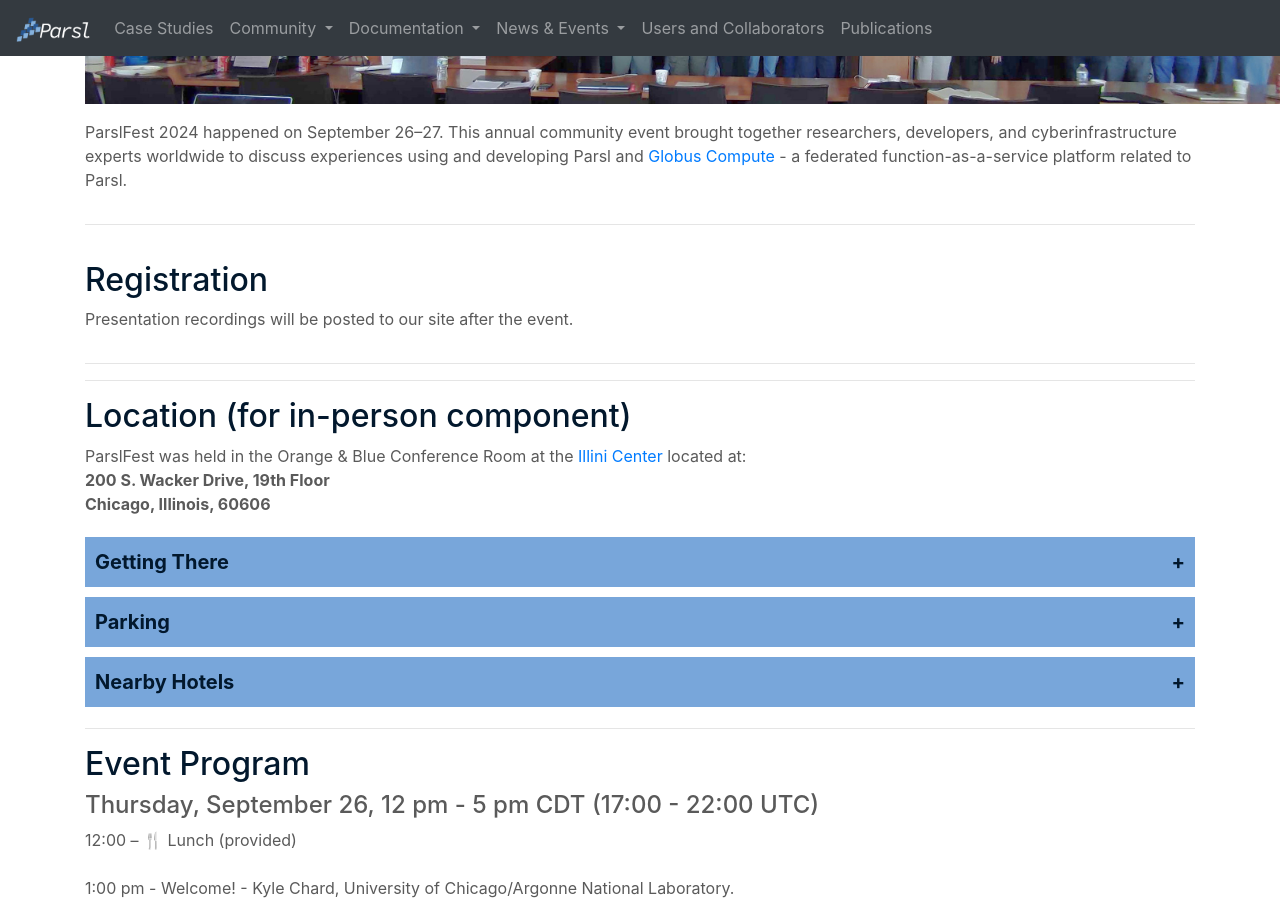
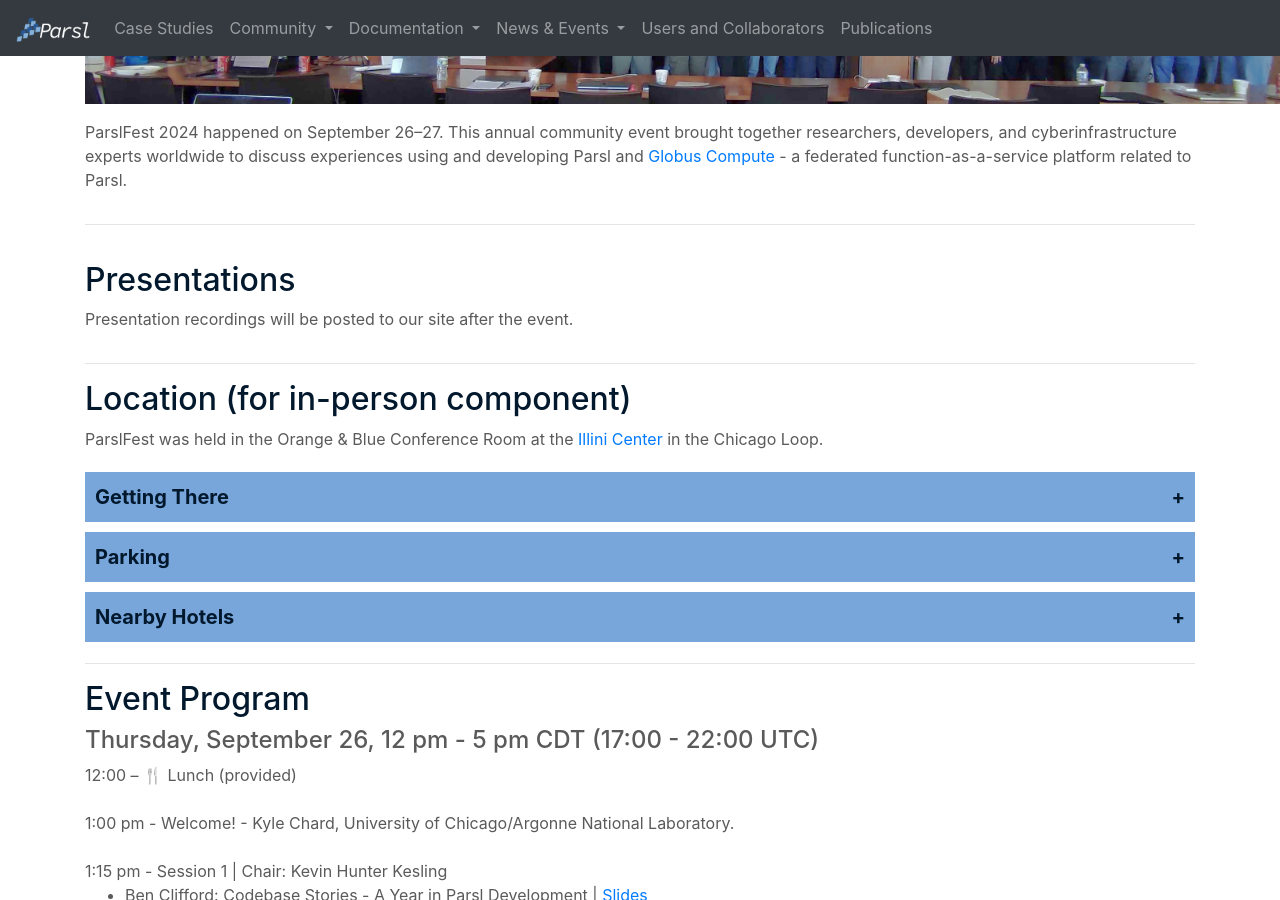
Before and after one commit to Parsl/parsl.github.io, a Jekyll site: the page built from parslfest/parslfest2024.html, in a window 1280 px wide and 900 px high, scrolled down 566 px. Built offline with Jekyll 4.4.1, drawn with Linux system fonts in a browser that asks for light colours.

Commit message:
Tidy up some parslfest tidyups that I made before

```diff
--- a/parslfest/parslfest2024.html
+++ b/parslfest/parslfest2024.html
@@ -24,22 +24,18 @@
 <hr>
    <div class="row" style="padding-top: 20px">
     <div class="col-lg-12">
-      <h2 style="color: #02182D;">Registration</h2>
+      <h2 style="color: #02182D;">Presentations</h2>
 	<p>
 	Presentation recordings will be posted to our site after the event.
 	</p>
     </div>
    </div>
 
-   <hr>
-
 <hr>
 
       <h2 style="color: #02182D;">Location (for in-person component)</h2>
 
-      <p>ParslFest was held in the Orange & Blue Conference Room at the <a href="https://illinicenter.illinois.edu/" target="_blank">Illini Center</a> located at:<br>
-      <strong>200 S. Wacker Drive, 19th Floor<br>
-      Chicago, Illinois, 60606</strong>
+      <p>ParslFest was held in the Orange & Blue Conference Room at the <a href="https://illinicenter.illinois.edu/" target="_blank">Illini Center</a> in the Chicago Loop.
       </p>
 
 	<button class="accordion">Getting There</button>
```
